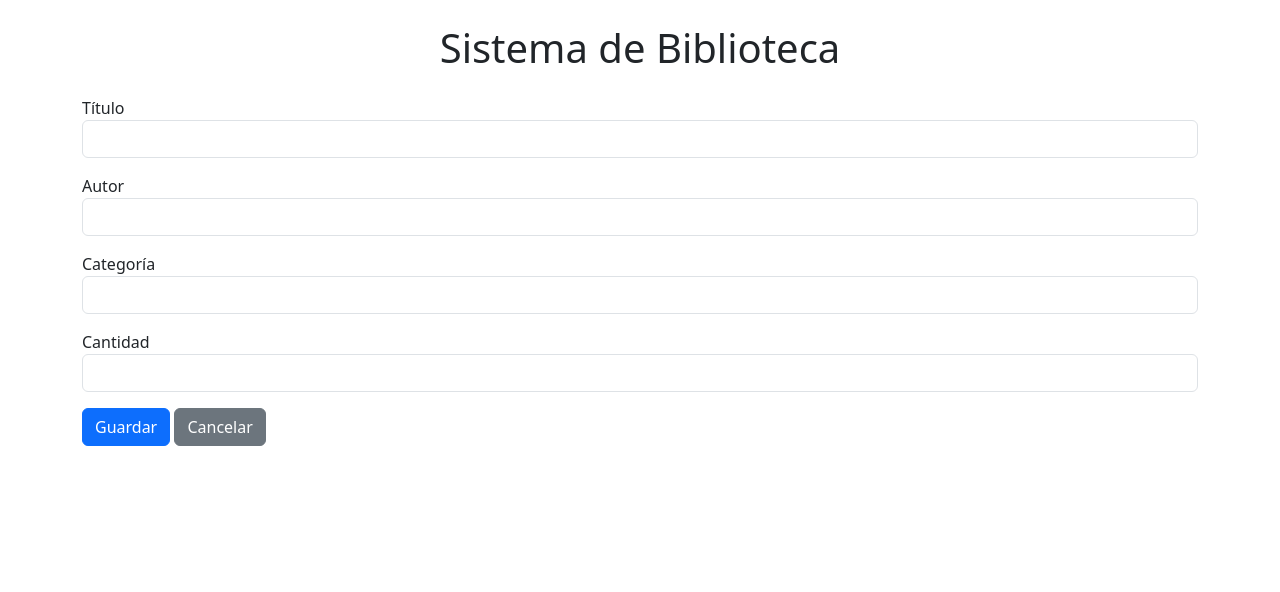
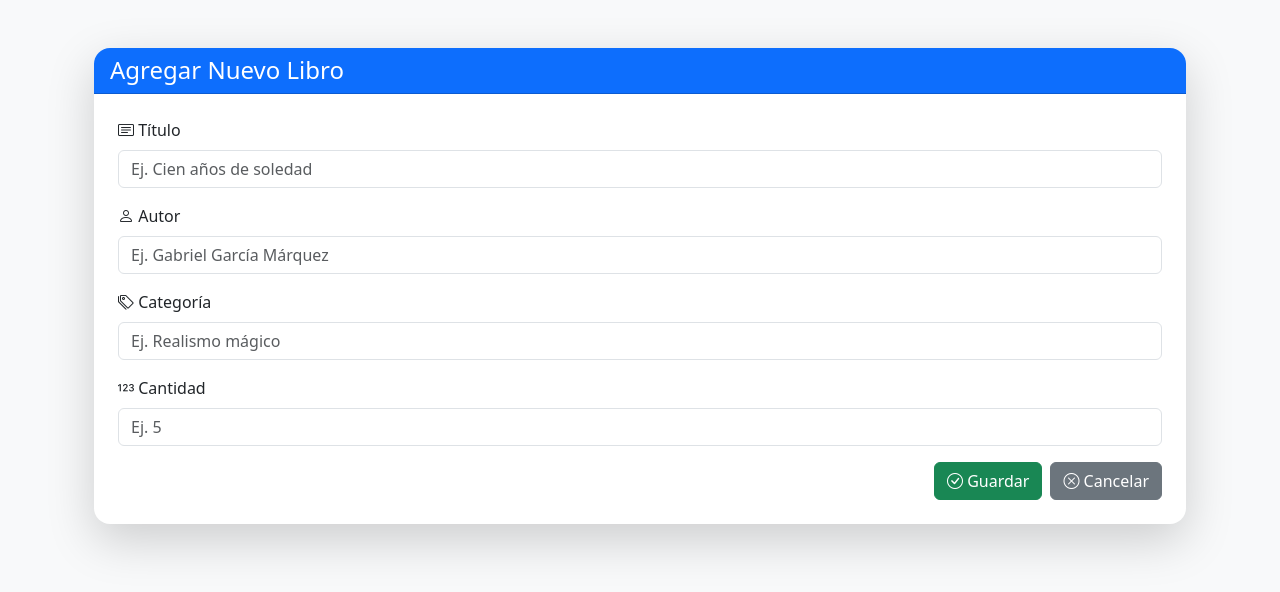
Before and after one commit to yaicardenas/Biblioteca-Poli-Yuli, a Flask app: page /agregar in a window 1280 px wide. Shown: the top 592 px of the page. Run offline with Flask 3, Linux system fonts and the light colour scheme.

Commit message:
se crea carpera static para guaradar el css y se estabilixa conexion de docker

```diff
--- a/app/app.py
+++ b/app/app.py
@@ -46,4 +46,4 @@ def agregar():
 
 
 if __name__ == '__main__':
-    app.run(debug=True)
+    app.run(host='0.0.0.0', debug=True)
--- /dev/null
+++ b/app/static/css/estilos.css
@@ -0,0 +1,3 @@
+body {
+    background-color: #f8f9fa;
+}
--- a/app/templates/agregar_libro.html
+++ b/app/templates/agregar_libro.html
@@ -1,23 +1,38 @@
 {% extends 'base.html' %}
 {% block contenido %}
+<div class="container mt-5">
+    <div class="card shadow-lg border-0 rounded-4">
+        <div class="card-header bg-primary text-white rounded-top-4">
+            <h4 class="mb-0"><i class="bi bi-book-plus"></i> Agregar Nuevo Libro</h4>
+        </div>
+        <div class="card-body p-4">
             <form method="POST" action="/agregar">
                 <div class="mb-3">
-        <label>Título</label>
-            <input type="text" name="titulo" class="form-control" required>
+                    <label class="form-label"><i class="bi bi-card-text"></i> Título</label>
+                    <input type="text" name="titulo" class="form-control" placeholder="Ej. Cien años de soledad" required>
                 </div>
                 <div class="mb-3">
-        <label>Autor</label>
-        <input type="text" name="autor" class="form-control" required>
+                    <label class="form-label"><i class="bi bi-person"></i> Autor</label>
+                    <input type="text" name="autor" class="form-control" placeholder="Ej. Gabriel García Márquez" required>
                 </div>
                 <div class="mb-3">
-        <label>Categoría</label>
-        <input type="text" name="categoria" class="form-control" required>
+                    <label class="form-label"><i class="bi bi-tags"></i> Categoría</label>
+                    <input type="text" name="categoria" class="form-control" placeholder="Ej. Realismo mágico" required>
                 </div>
                 <div class="mb-3">
-        <label>Cantidad</label>
-        <input type="number" name="cantidad" class="form-control" required>
+                    <label class="form-label"><i class="bi bi-123"></i> Cantidad</label>
+                    <input type="number" name="cantidad" class="form-control" placeholder="Ej. 5" required>
                 </div>
-    <button type="submit" class="btn btn-primary">Guardar</button>
-    <a href="/" class="btn btn-secondary">Cancelar</a>
+                <div class="d-flex justify-content-end gap-2">
+                    <button type="submit" class="btn btn-success">
+                        <i class="bi bi-check-circle"></i> Guardar
+                    </button>
+                    <a href="/" class="btn btn-secondary">
+                        <i class="bi bi-x-circle"></i> Cancelar
+                    </a>
+                </div>
             </form>
+        </div>
+    </div>
+</div>
 {% endblock %}
--- a/app/templates/base.html
+++ b/app/templates/base.html
@@ -2,13 +2,25 @@
 <html lang="es">
 <head>
     <meta charset="UTF-8">
-    <title>Biblioteca</title>
-    <link href="https://cdn.jsdelivr.net/npm/bootstrap@5.3.0/dist/css/bootstrap.min.css" rel="stylesheet">
+    <meta name="viewport" content="width=device-width, initial-scale=1.0">
+    <title>Mi Biblioteca</title>
+
+    <!-- Bootstrap CSS -->
+    <link href="https://cdn.jsdelivr.net/npm/bootstrap@5.3.3/dist/css/bootstrap.min.css" rel="stylesheet">
+
+    <!-- Bootstrap Icons -->
+    <link href="https://cdn.jsdelivr.net/npm/bootstrap-icons@1.10.5/font/bootstrap-icons.css" rel="stylesheet">
+
+    <!-- Estilos personalizados (si tienes) -->
+    <link rel="stylesheet" href="{{ url_for('static', filename='css/estilos.css') }}">
 </head>
 <body>
-    <div class="container mt-4">
-        <h1 class="text-center mb-4">Sistema de Biblioteca</h1>
-        {% block contenido %}{% endblock %}
-    </div>
+<div class="container">
+    {% block contenido %}
+    {% endblock %}
+</div>
+
+<!-- Bootstrap JS (opcional si usas componentes interactivos) -->
+<script src="https://cdn.jsdelivr.net/npm/bootstrap@5.3.3/dist/js/bootstrap.bundle.min.js"></script>
 </body>
 </html>
--- a/estilos.css
+++ /dev/null
@@ -1,3 +0,0 @@
-body {
-    background-color: #f8f9fa;
-}
```
Also changed, not shown: app/templates/index.html (+23 -7 lines), docker-compose.yml (+19 -19 lines), 1 other file. Lines whose indentation alone changed are shown as unchanged.
